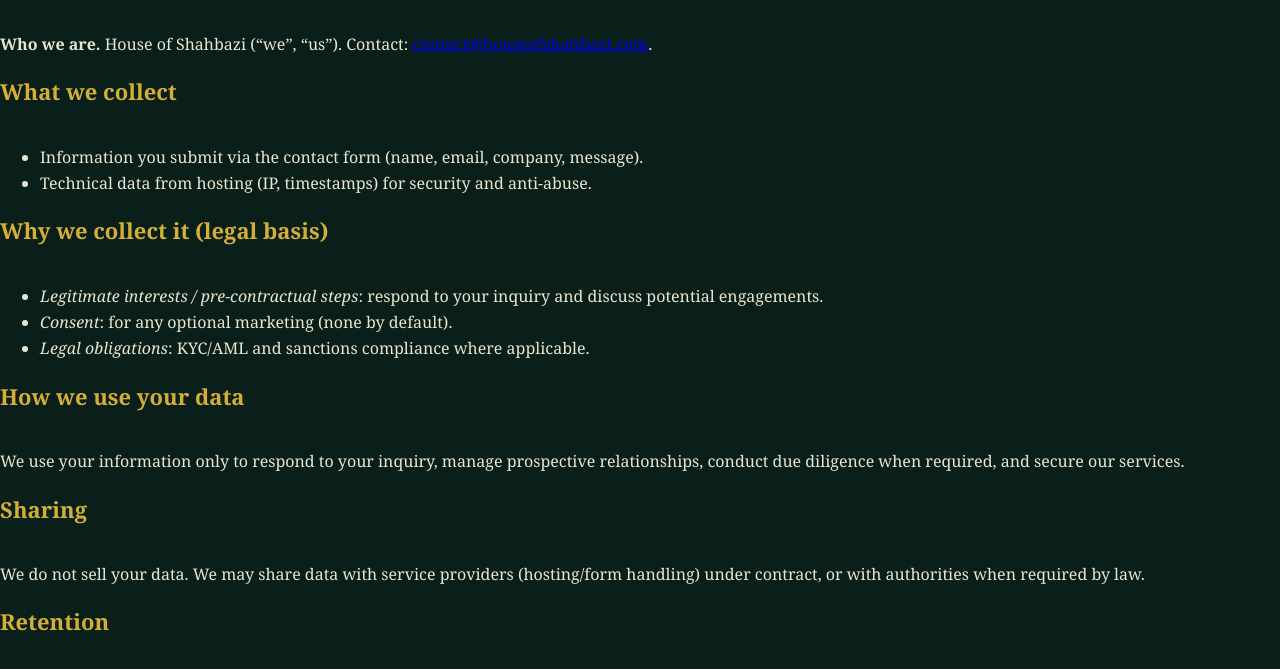
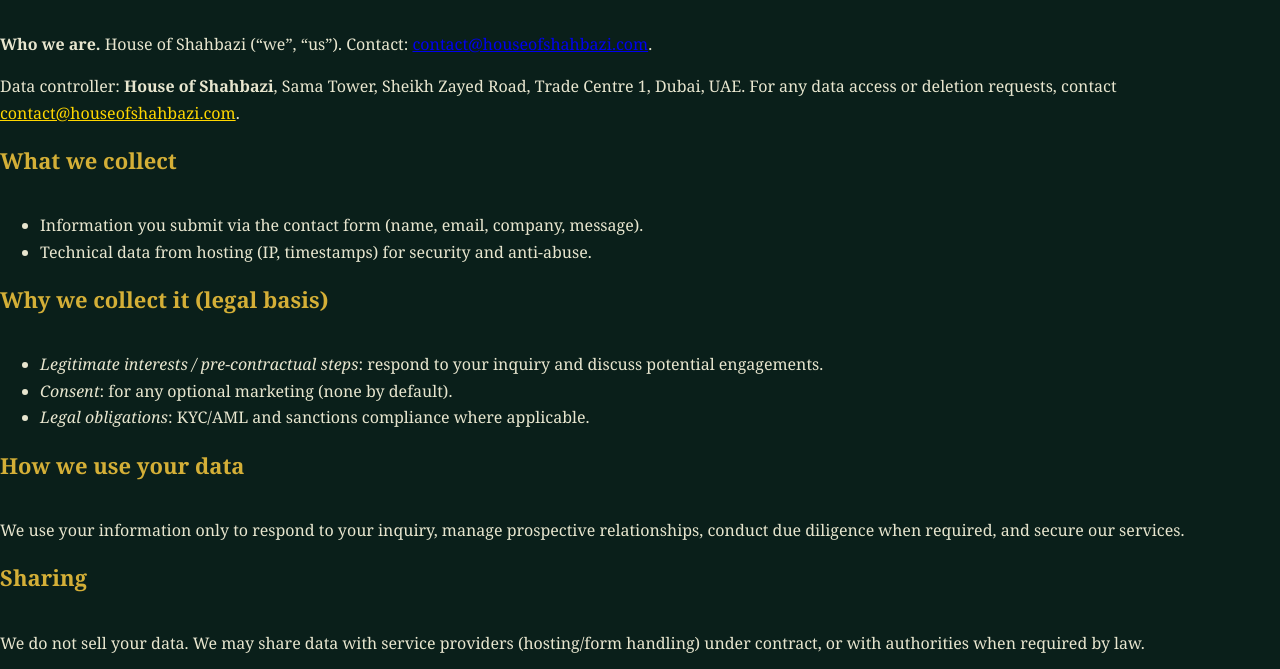
Before and after one commit to houseofshahbazi/houseofshahbazi, a plain HTML site: page privacy.html in a window 1280 px wide. Shown: the part 90-759 px from the top of the page. Drawn offline with Linux system fonts and the light colour scheme.

Commit message:
privacy.html

```diff
--- a/privacy.html
+++ b/privacy.html
@@ -12,7 +12,9 @@
     <h1 class="section-title">Privacy Policy</h1>
 
     <p><strong>Who we are.</strong> House of Shahbazi (“we”, “us”). Contact: <a href="mailto:contact@houseofshahbazi.com">contact@houseofshahbazi.com</a>.</p>
-
+<p>Data controller: <strong>House of Shahbazi</strong>, Sama Tower, Sheikh Zayed Road, Trade Centre 1, Dubai, UAE.
+For any data access or deletion requests, contact
+<a href="mailto:contact@houseofshahbazi.com" style="color:gold;">contact@houseofshahbazi.com</a>.</p>
     <h2 class="section-title" style="font-size:22px">What we collect</h2>
     <ul>
       <li>Information you submit via the contact form (name, email, company, message).</li>
```
